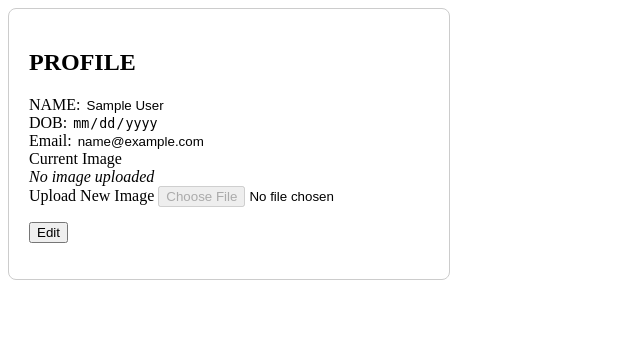
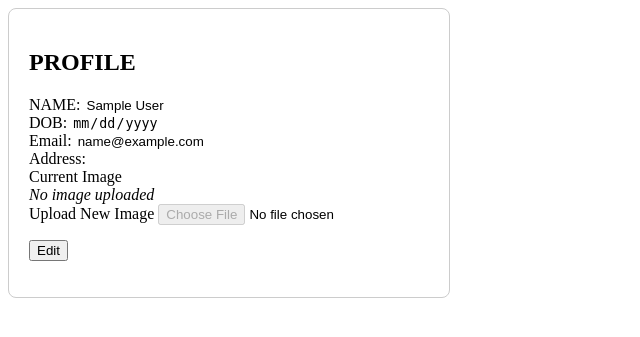
Before and after one commit to aly-osha/Nexus-mini-Project-, a PHP site: page /student_profile.php in a window 1280 px wide. Shown: the top 337 px of the page, without its empty margins (0-640 px from the left). Run offline with PHP 8.4, Linux system fonts and the light colour scheme; the visitor is signed in with stand-in values (Sample User, id 1).

Commit message:
fixed profile

```diff
--- a/student_profile.php
+++ b/student_profile.php
@@ -74,7 +74,10 @@ $id = $_SESSION["id"];
           <label>Email:</label>
           <input type="text" name="email" value="<?php echo htmlspecialchars($fill['e_mail']); ?>" readonly>
         </div>
-
+<div class="form-group">
+          <label>Address:</label>
+          <input type="text" name="email" value="<?php echo htmlspecialchars($fill['address']); ?>" readonly>
+        </div>
         <div class="form-group">
           <label>Current Image</label><br>
           <?php if (!empty($fill['filepath'])): ?>
```
